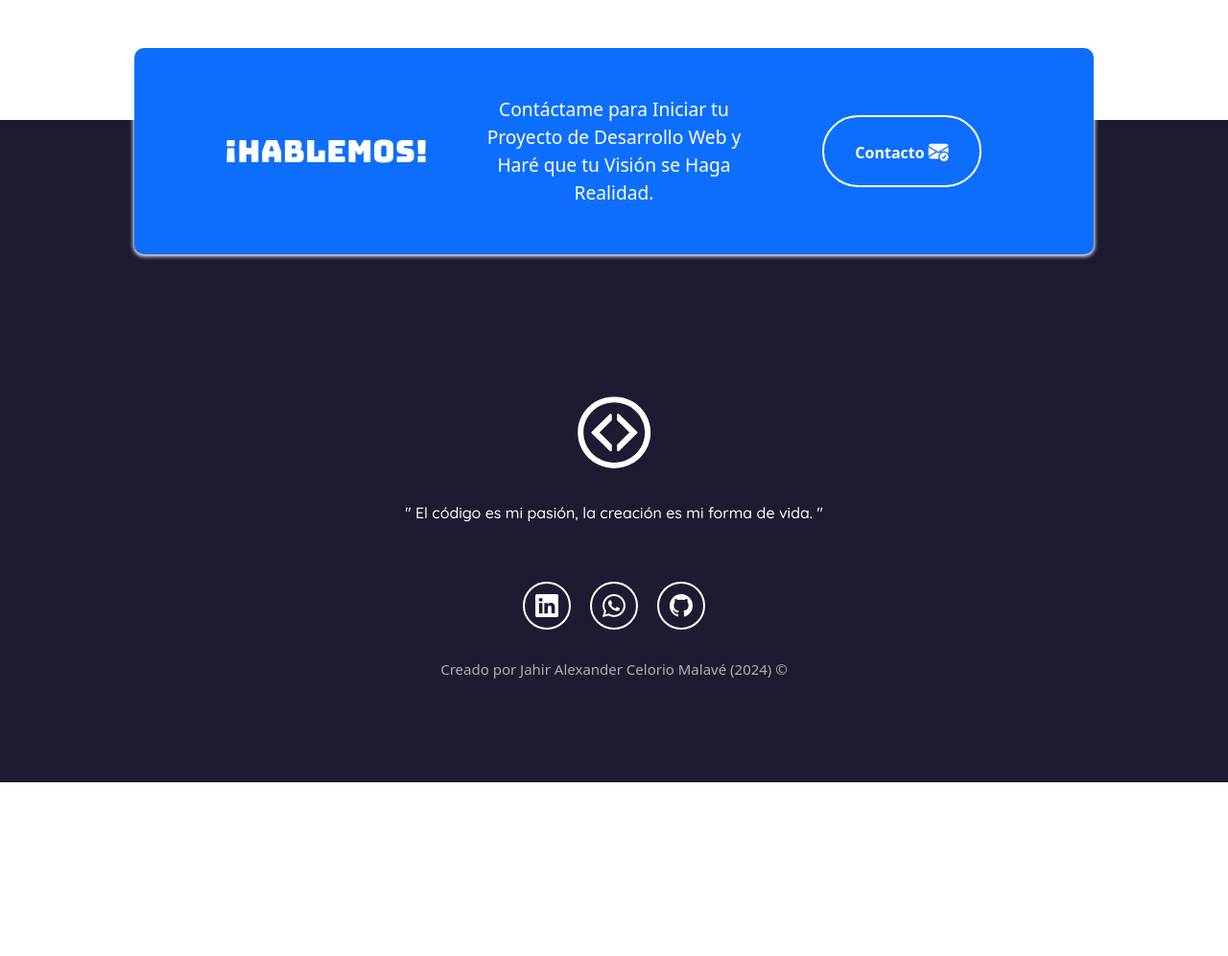
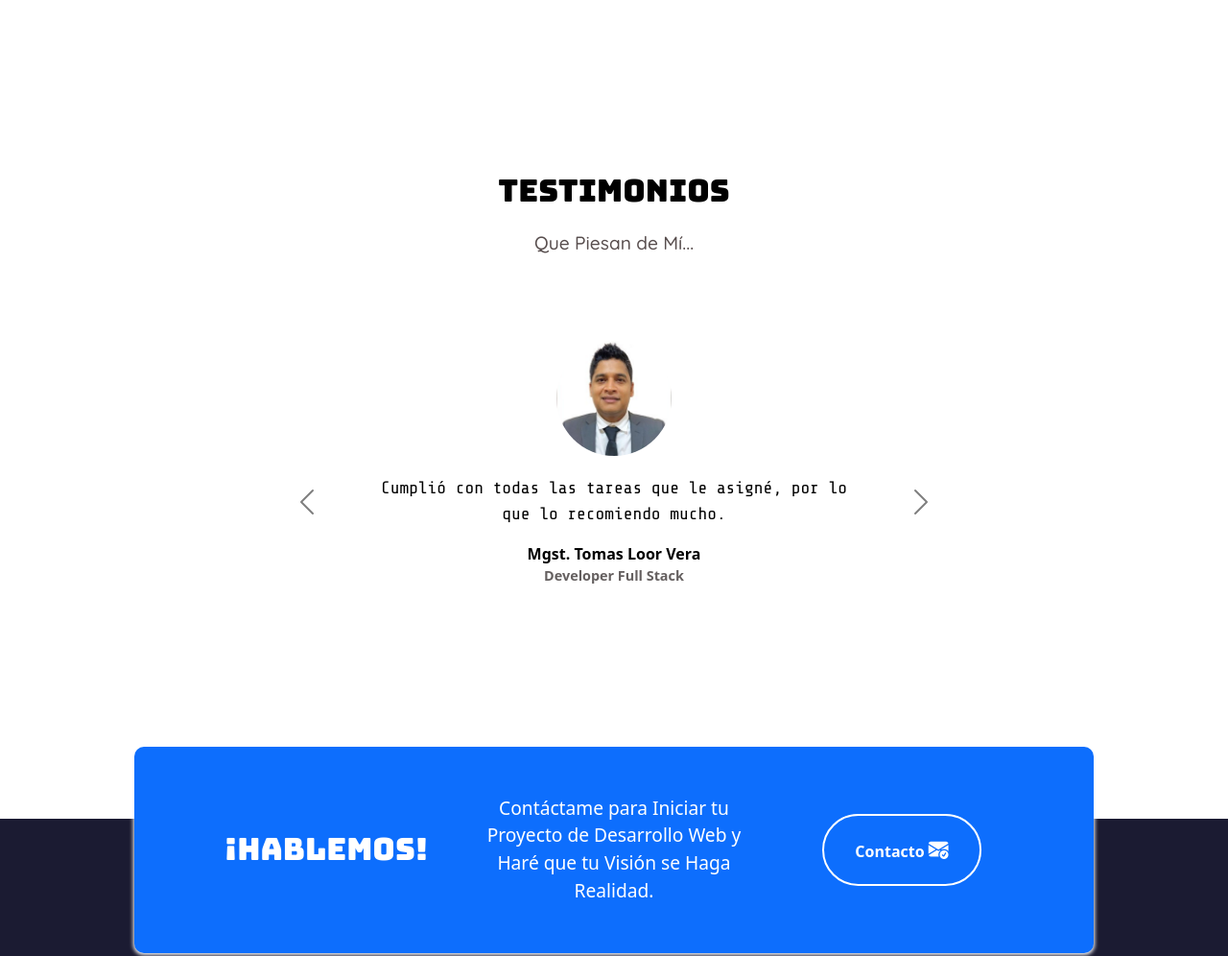
Before and after one commit to JCelorioDev/JCelorioDev.github.io, a plain HTML site: page index.html in a window 1280 px wide. Shown: the part 2960-3956 px from the top of the page at 96% size. Before the commit the page ends 3775 px from the top, so only its background shows below. Drawn offline with nearby package versions, Linux system fonts and the light colour scheme.

Commit message:
Actualizando mi portfolio con los testimonios

```diff
--- a/index.html
+++ b/index.html
@@ -269,6 +269,42 @@
 
     </section>
 
+
+    <!-- Testimonios -->
+
+    <section id="testimonios" class="testimonios seccion-clara">
+      <h2 class="seccion-titulo">Testimonios</h2>
+      <h3 class="seccion-descripcion"> Que Piesan de Mí...</h3>
+
+      <!-- Carrusel -->
+      <div id="testimonios-carrusel" class="carousel carousel-dark slide" data-bs-ride="carousel">
+        <div class="carousel-inner">
+          <div class="carousel-item active">
+            <div class="container">
+              <img class="testimonio-imagen rounded-circle" src="img/Pipo.jpeg" alt="Foto de Gino">
+              <p class="testimonio-texto">Cumplió con todas las tareas que le asigné, por lo que lo recomiendo mucho.</p>
+              <div class="testimonio-info">
+                <p class="cliente">
+                  Mgst. Tomas Loor Vera
+                </p>
+                <p class="cargo">
+                  Developer Full Stack
+                </p>
+              </div>
+            </div>
+          </div>
+        </div>
+        <button class="carousel-control-prev" type="button" data-bs-target="#testimonios-carrusel" data-bs-slide="prev">
+          <span class="carousel-control-prev-icon" aria-hidden="true"></span>
+          <span class="visually-hidden">Anterior</span>
+        </button>
+        <button class="carousel-control-next" type="button" data-bs-target="#testimonios-carrusel" data-bs-slide="next">
+          <span class="carousel-control-next-icon" aria-hidden="true"></span>
+          <span class="visually-hidden">Siguiente</span>
+        </button>
+      </div>
+    </section>
+
     <!-- Contactos -->
     <section id="contacto" class="contacto seccion-oscura">
       <div class="container">
```
Also changed, not shown: img/Pipo.jpeg (added).
